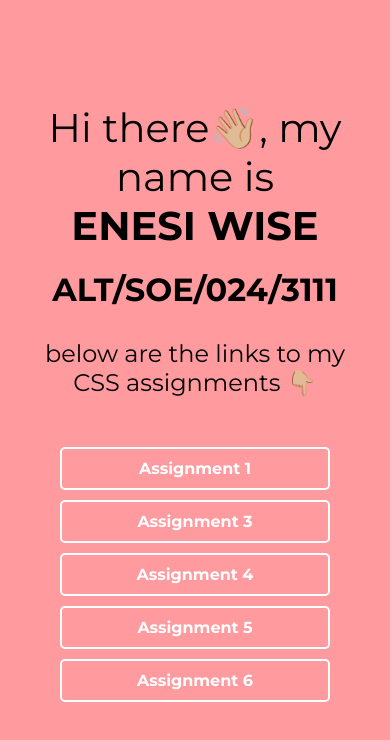
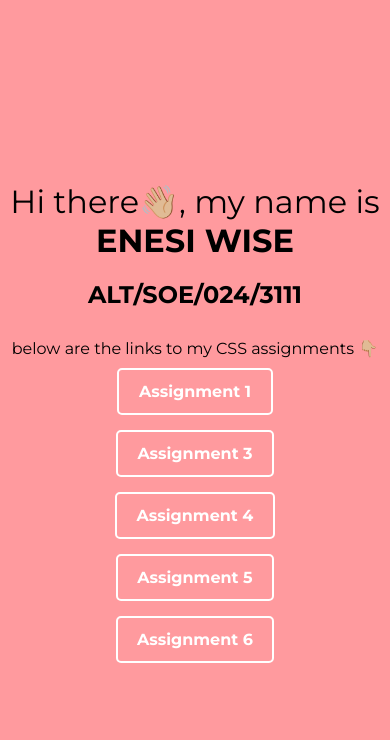
Before and after one commit to EnesiWise/CSS-ASSIGNMENTs, a plain HTML site: page index.html in a window 390 px wide. Drawn offline with Linux system fonts and the light colour scheme.

Commit message:
made parent page responsive

```diff
--- a/parentStyle.css
+++ b/parentStyle.css
@@ -26,7 +26,7 @@ body {
 }
 .container {
   width: 100%;
-  height: 100vh;
+  min-height: 100vh;
   display: flex;
   flex-direction: column;
   justify-content: center;
@@ -35,44 +35,44 @@ body {
   flex-wrap: wrap;
   gap: 10px;
 
-  padding: 20px;
+  padding: 5vw;
 }
 
 .name {
-  font-size: 3rem;
+  font-size: clamp(2rem, 5vw, 3rem);
 }
 .alt-id {
-  font-size: 2rem;
+  font-size: clamp(1.5rem, 4vw, 2rem);
   margin-top: 10px;
   font-weight: bold;
 }
 .below-text {
   margin-top: 20px;
-  font-size: 1.5rem;
+  font-size: clamp(1rem, 3vw, 1.5rem);
 }
 .assignment-links {
   display: flex;
-  justify-content: space-evenly;
+  justify-content: center;
   align-items: center;
   flex-wrap: wrap;
-  gap: 10px;
-  width: 100%;
-  padding: 20px;
+  gap: 15px;
+  /* width: 100%;
+  padding: 20px; */
 
   a {
     text-decoration: none;
     color: white;
     background-color: #ff9a9e;
-    padding: 10px 20px;
+    padding: 12px 5vw;
     border-radius: 5px;
     border: 2px solid white;
     font-weight: bold;
+
+    font-size: clamp(1rem, 2vw, 1.2rem);
   }
 }
 .assignment-link {
-  /* width: 200px; */
-
-  flex: 1;
+  flex: 1 1 45%;
   max-width: 300px;
   background-color: lightblue;
   text-align: center;
@@ -80,24 +80,16 @@ body {
 }
 
 /* Adjust for smaller screens */
-@media (max-width: 768px) {
+@media (max-width: 500px) {
+  .container {
+    padding: 10px;
+  }
+
   .assignment-links {
-    padding: 40px;
+    flex-direction: column;
   }
 
   .assignment-link {
-    width: 45%;
-
-    /* max-width: none; */
-  }
-  .name {
-    font-size: 40px;
+    flex: 1 1 100%;
   }
 }
-
-@media (max-width: 480px) {
-  .assignment-link {
-    width: 100%;
-    flex-basis: 100%;
-  }
-}
```
